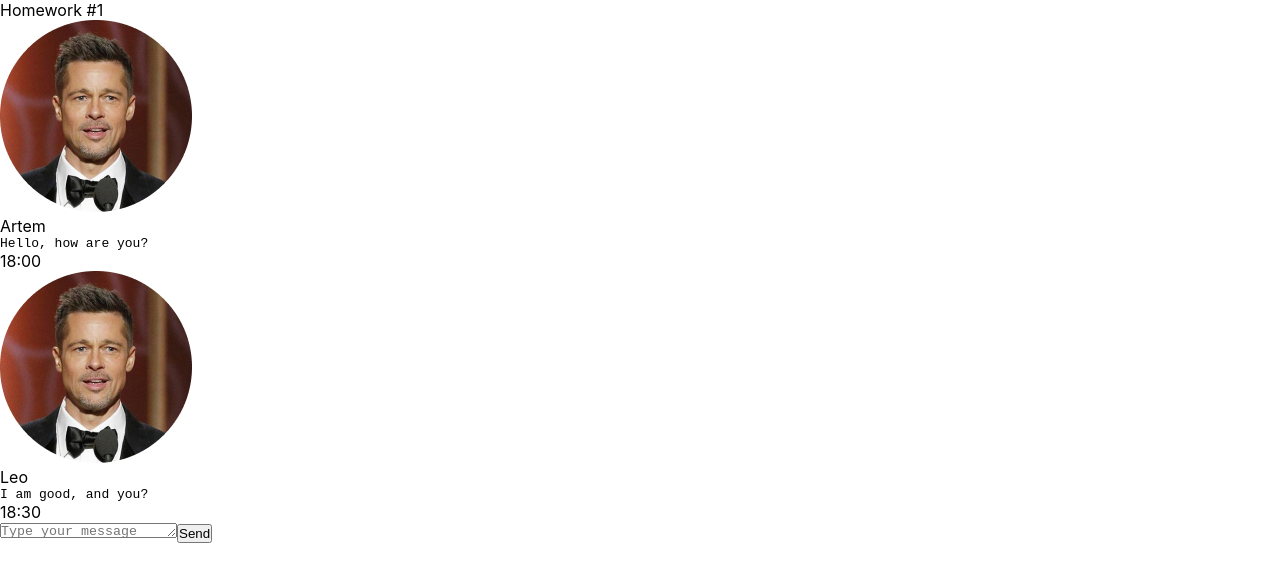
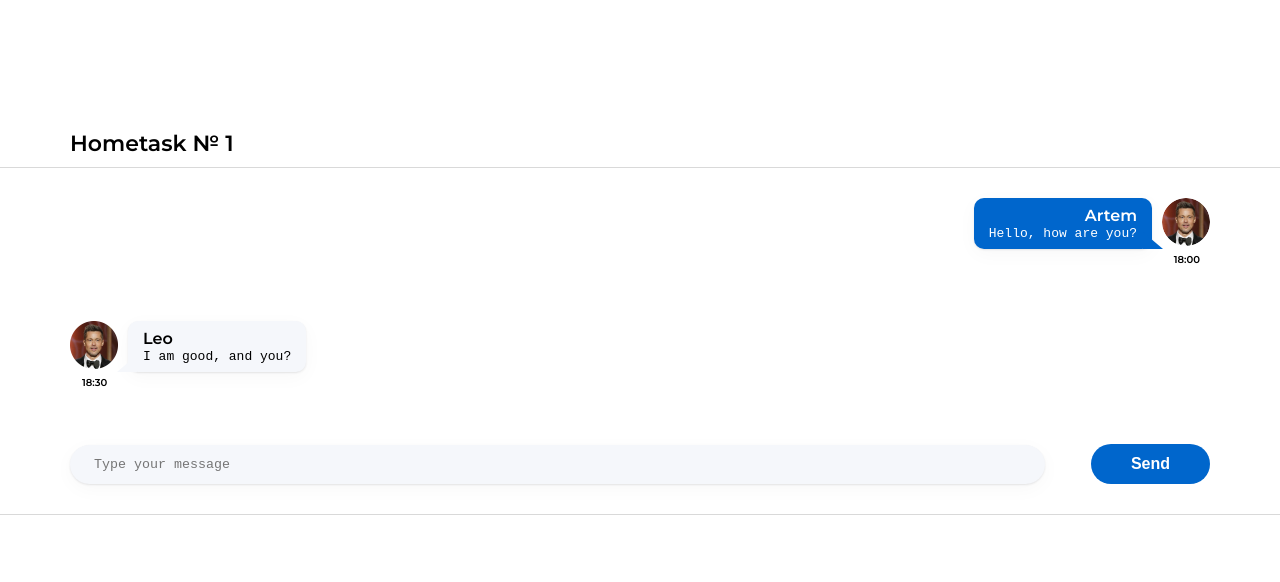
Before and after one commit to ArtemMyrhorod/testsForIgnat, a React (Create React App) app: page / in a window 1280 px wide. Shown: the top 582 px of the page. Built offline with nearby package versions, Linux system fonts and the light colour scheme.

Commit message:
Add css styles for page elements

```diff
--- a/src/s1-main/App.module.css
+++ b/src/s1-main/App.module.css
@@ -1,11 +1,34 @@
+@import url('https://fonts.googleapis.com/css2?family=Montserrat:wght@400;600&display=swap');
+*,
+*::before,
+*::after {
+    margin: 0;
+    padding: 0;
+}
+body {
+    font-family: 'Montserrat', sans-serif;
+}
 .App {
     --header_height: 60px;
+    margin-top: 130px;
 }
 
+.hw1 {
+    padding: 30px 70px;
+    border-top: 1px solid #D9D9D9;
+    border-bottom: 1px solid #D9D9D9;
+}
 .hw {
 
+    max-width: 1310px;
+    margin: 0 auto;
 }
-
 .hwTitle {
-
+    padding-left: 70px;
+    font-style: normal;
+    font-weight: 600;
+    font-size: 22px;
+    line-height: 27px;
+    color: #000000;
+    margin-bottom: 10px;
 }
--- a/src/s2-homeworks/hw01/HW1.tsx
+++ b/src/s2-homeworks/hw01/HW1.tsx
@@ -53,9 +53,9 @@ export const friendMessage0: MessageType = {
 
 const HW1 = () => {
     return (
-        <div id={'hw1'}>
-            <div className={s2.hwTitle}>Homework #1</div>
-            <div className={s2.hw}>
+        <div id={'hw1'} className={s2.hw}>
+            <div className={s2.hwTitle}>Hometask № 1</div>
+            <div className={s2.hw1}>
                 {/*проверка отображения (не менять)*/}
                 <div>
                     <Message message={message0} />
--- a/src/s2-homeworks/hw01/friend-message/FriendMessage.module.css
+++ b/src/s2-homeworks/hw01/friend-message/FriendMessage.module.css
@@ -1,25 +1,45 @@
 .friendMessage {
-
+    margin-bottom: 55px;
 }
 
 .friendImageAndText {
-
+    display: flex;
+    gap: 10px;
+    margin-bottom: 5px;
 }
 
 .friendImageAndText img {
-
+    width: 48px;
+    height: 48px;
 }
 
 .friendText {
-
+    display: flex;
+    max-width: 48%;
+    flex-direction: column;
+    position: relative;
+    background: #F5F7FB;
+    box-shadow: 0 5px 20px rgba(29, 33, 38, 0.03), 0 1px 2px rgba(29, 33, 38, 0.1);
+    border-radius: 10px;
+    padding: 8px 15px;
 }
 
 .friendText:after {
-
+    position: absolute;
+    content: '';
+    width: 0;
+    height: 0;
+    border-bottom: 17px solid #F5F7FB;
+    border-left: 20px solid transparent;
+    bottom: 0;
+    left: -11px;
 }
 
 .friendName {
-
+    font-weight: 600;
+    font-size: 16px;
+    line-height: 20px;
+    color: #000000;
 }
 
 .friendMessageText {
@@ -27,5 +47,9 @@
 }
 
 .friendTime {
-
+    font-weight: 600;
+    font-size: 10px;
+    line-height: 12px;
+    color: #000000;
+    margin-left: 12px;
 }
--- a/src/s2-homeworks/hw01/message-sender/MessageSender.module.css
+++ b/src/s2-homeworks/hw01/message-sender/MessageSender.module.css
@@ -1,18 +1,38 @@
 .sendForm {
-
+    display: flex;
+    justify-content: space-between;
+    align-items: center;
 }
 
 .textarea {
-
+    width: calc(100% - 165px);
+    resize: none;
+    background: #F5F7FB;
+    box-shadow: 0 5px 20px rgba(29, 33, 38, 0.03), 0 1px 2px rgba(29, 33, 38, 0.1);
+    border-radius: 20px;
+    border: none;
+    padding: 12px 24px;
+    overflow: hidden;
+    outline-color: #F5F7FB;
 }
 
 .button {
-
+    background: #0066CC;
+    border-radius: 20px;
+    border: none;
+    outline: none;
+    font-weight: 600;
+    font-size: 16px;
+    line-height: 20px;
+    color: #FFFFFF;
+    padding: 10px 40px;
+    transition: all 0.2s ease-in-out;
 }
 
 .button:hover {
+    background: #003971;
+}
 
+.button:active {
+    background: #003971;
 }
-.button:active {
-
-}
--- a/src/s2-homeworks/hw01/message/Message.module.css
+++ b/src/s2-homeworks/hw01/message/Message.module.css
@@ -1,31 +1,63 @@
 .message {
-
+    display: flex;
+    justify-content: flex-end;
+    flex-direction: column;
+    margin-bottom: 55px;
 }
 
 .imageAndText {
-
+    display: flex;
+    flex-direction: row-reverse;
+    gap: 10px;
+    margin-bottom: 5px;
 }
 
 .imageAndText img {
-
+    width: 48px;
+    height: 48px;
+    border-radius: 100%;
+    object-fit: fill;
 }
 
 .text {
+    display: flex;
+    flex-direction: column;
+    position: relative;
+    background: #0066CC;
+    box-shadow: 0 5px 20px rgba(29, 33, 38, 0.03), 0 1px 2px rgba(29, 33, 38, 0.1);
+    color: #FFFFFF;
+    max-width: 48%;
+    border-radius: 10px;
+    padding: 8px 15px;
 
 }
 
 .text:after {
-
+    position: absolute;
+    content: '';
+    width: 0;
+    height: 0;
+    border-bottom: 17px solid #0066CC;
+    border-right: 20px solid transparent;
+    bottom: 0;
+    right: -11px;
 }
 
 .name {
-
+    align-self: self-end;
+    font-weight: 600;
+    font-size: 16px;
+    line-height: 20px;
 }
 
 .messageText {
-
 }
 
 .time {
-
+    align-self: flex-end;
+    font-weight: 600;
+    font-size: 10px;
+    line-height: 12px;
+    color: #000000;
+    margin-right: 10px;
 }
--- a/src/s2-homeworks/hw01/message/Message.tsx
+++ b/src/s2-homeworks/hw01/message/Message.tsx
@@ -13,27 +13,16 @@ const Message = (props: MessagePropsType) => {
         <div id={'hw1-message-' + props.message.id} className={s.message}>
             <div className={s.imageAndText}>
                 <img src={props.message.user.avatar} alt={'user avatar'}
-                    id={'hw1-avatar-' + props.message.id}
-
-                />
+                    id={'hw1-avatar-' + props.message.id}/>
                 <div className={s.text}>
                     <div id={'hw1-name-' + props.message.id} className={s.name}>
-                        {props.message.user.name}
-
-                        {/**/}
-                    </div>
+                        {props.message.user.name}</div>
                     <pre id={'hw1-text-' + props.message.id} className={s.messageText}>
-                        {props.message.message.text}
-
-                        {/**/}
-                    </pre>
+                        {props.message.message.text}</pre>
                 </div>
             </div>
             <div id={'hw1-time-' + props.message.id} className={s.time}>
-                {props.message.message.time}
-
-                {/**/}
-            </div>
+                {props.message.message.time}</div>
         </div>
     )
 }
```
